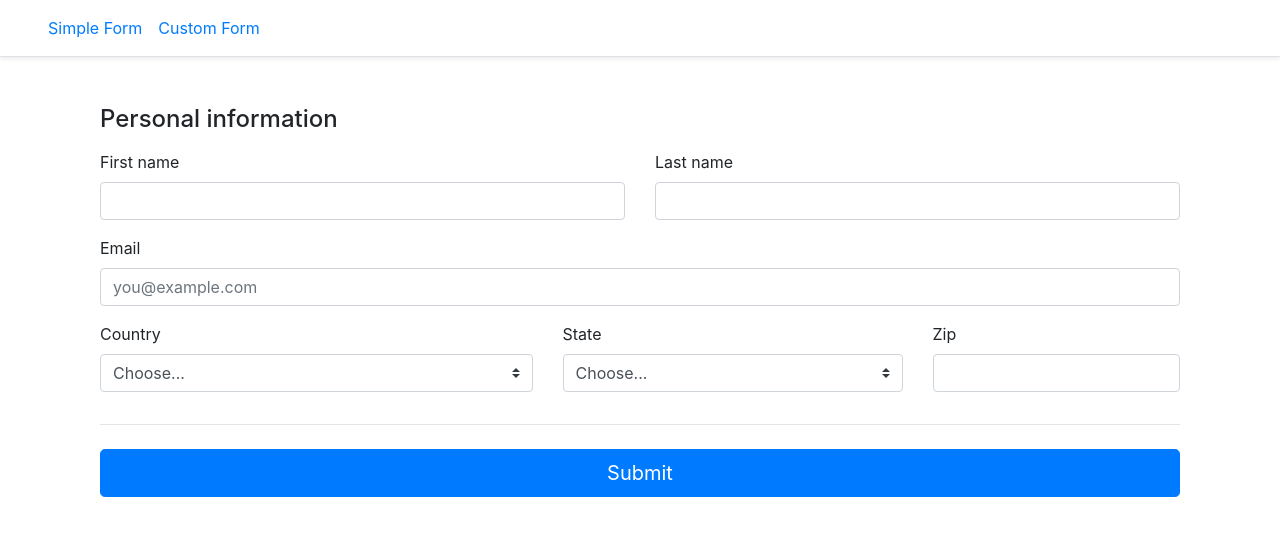
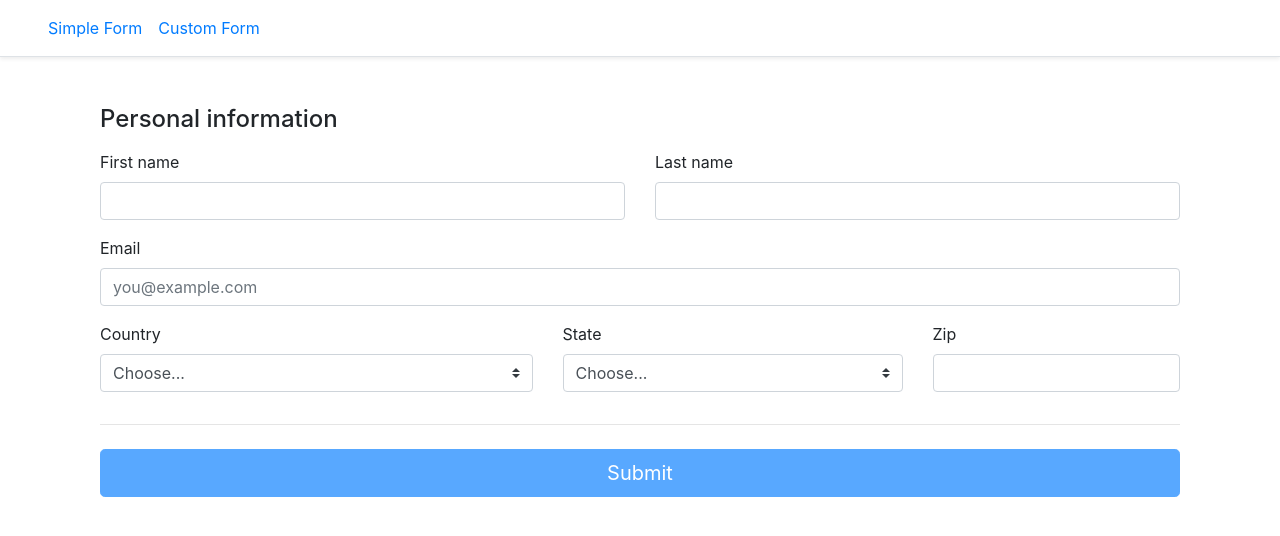
Before and after one commit to seyed-amir-mehrizi/formik-form, a React (Create React App) app: page / in a window 1280 px wide. Shown: the top 536 px of the page. Built offline with nearby package versions, Linux system fonts and the light colour scheme.

Commit message:
add disabled property to the form

```diff
--- a/src/components/SimpleForm.js
+++ b/src/components/SimpleForm.js
@@ -47,7 +47,6 @@ function SimpleForm() {
         <Formik initialValues={value || initialValues} onSubmit={handleSubmit} validationSchema={validationSchema} enableReinitialize>
           {
             formik => {
-              console.log("formik : " , formik);
               return (
                 <Form>
                   <h4 className="mb-3">Personal information</h4>
@@ -112,7 +111,7 @@ function SimpleForm() {
                   </div>
 
                   <hr className="mb-4" />
-                  <button className="btn btn-primary btn-lg btn-block" type="submit">
+                  <button className="btn btn-primary btn-lg btn-block" type="submit" disabled={!(formik.isValid && formik.dirty)}>
                     Submit
                   </button>
                 </Form>
```
